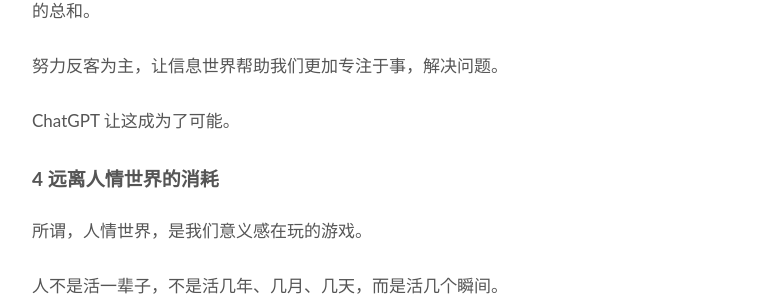
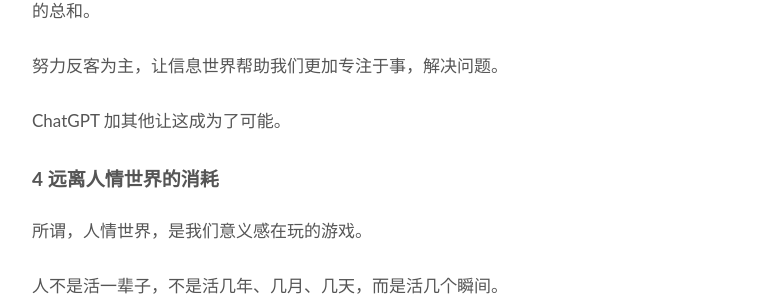
Before and after one commit to WillWang-X/willwang-x.github.io, a Jekyll site: the page built from _posts/blogs/2022-12-31-horse-manure-and-fertile-soil.md, in a window 1280 px wide and 900 px high, scrolled down 5294 px. Shown: the part 150-452 px from the top of the window, without its empty margins (258-1018 px from the left). Built offline with Jekyll 4.4.1, drawn with Linux system fonts in a browser that asks for light colours.

Commit message:
Answer to Year-in-review_Question on soil

```diff
--- a/_posts/blogs/2022-12-31-horse-manure-and-fertile-soil.md
+++ b/_posts/blogs/2022-12-31-horse-manure-and-fertile-soil.md
@@ -163,7 +163,7 @@ ChatGPT 就像信息海洋世界一把魔法小勺，给你一口量的精准信
 
 努力反客为主，让信息世界帮助我们更加专注于事，解决问题。
 
-ChatGPT 让这成为了可能。
+ChatGPT 加其他让这成为了可能。
 
 ## 4 远离人情世界的消耗
 
```
